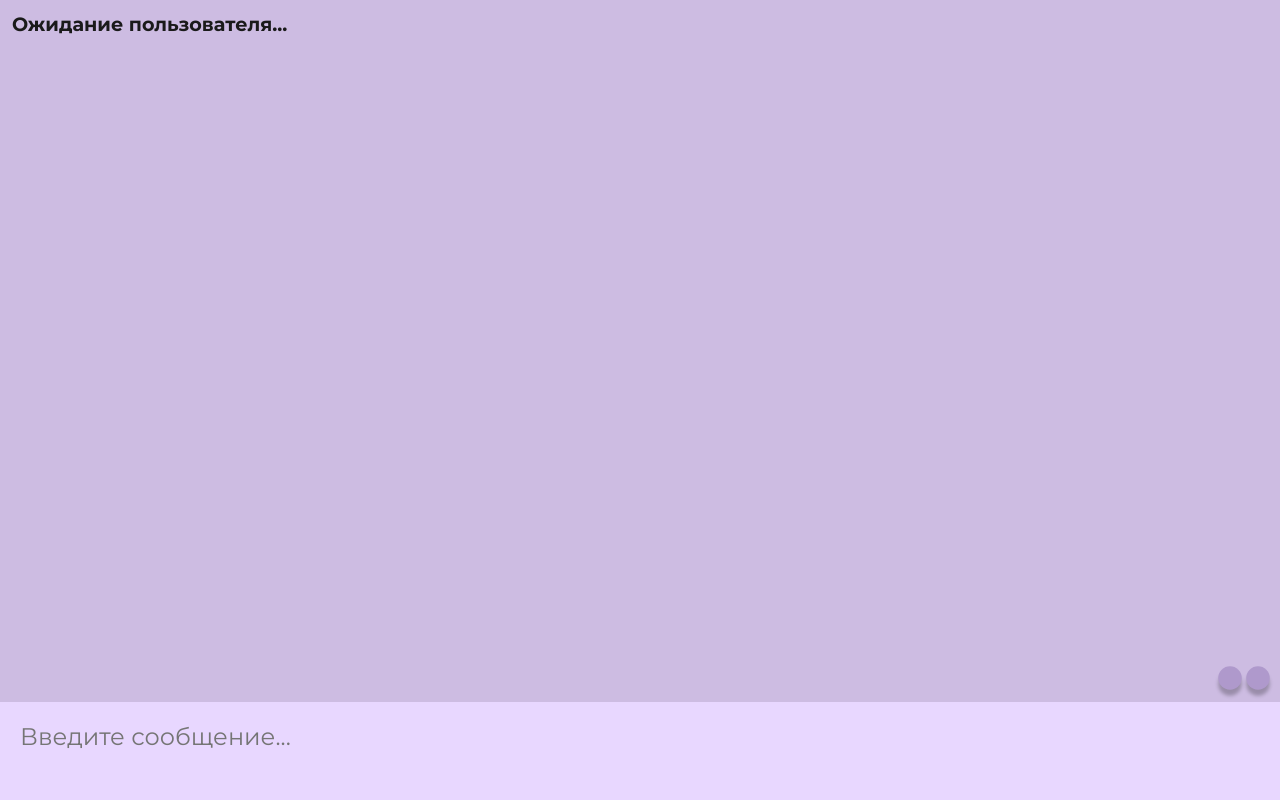
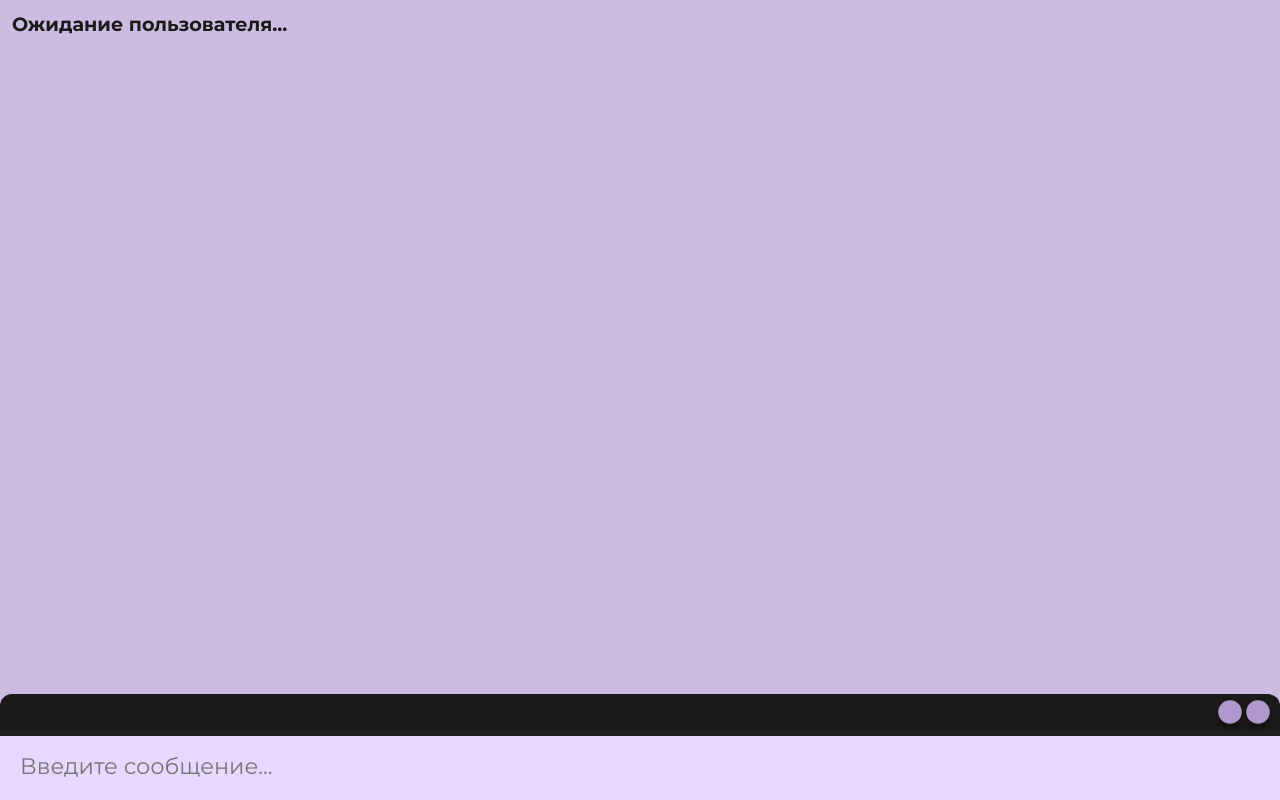
Before and after one commit to falbue/Live-Message, a Flask app: page /chat/1 in a window 1280 px wide. Run offline with Flask 3, Linux system fonts and the light colour scheme; some libraries are stand-ins or nearby versions.

Commit message:
Добавлен слайдер, для увеличения поля ввода

```diff
--- a/static/css/main.css
+++ b/static/css/main.css
@@ -133,22 +133,20 @@ button>i,
 	position: relative;
 	display: flex;
 	flex-direction: column;
-	gap: 6px;
 }
 
 nav {
-	position: absolute;
-	bottom: 110px;
 	z-index: 100;
 	display: flex;
 	align-items: flex-end;
 	justify-content: space-between;
 	width: 100%;
-	padding: 0 10px;
+	padding: 6px 10px;
 	box-sizing: border-box;
 	margin-right: auto;
 	flex-direction: row-reverse;
-	border-radius: 12px;
+	background-color: var(--black);
+	border-radius: 12px 12px 0 0;
 }
 
 nav > .buttons {
@@ -158,16 +156,45 @@ nav > .buttons {
 	gap: 4px;
 }
 
+.textarea-wrapper {
+    position: relative;
+    width: 100%;
+    display: flex;
+    flex-direction: column;
+}
+
+.resize-handle {
+    height: 6px;
+    background: var(--gray);
+    cursor: ns-resize;
+    margin-bottom: -3px;
+    z-index: 5;
+    position: relative;
+    display: flex;
+    align-items: center;
+    justify-content: center;
+    color: var(--text-color);
+
+}
+.resize-handle>i{}
+@media (max-width: 768px){
+	.resize-handle {height: 10px;}
+}
+
 textarea {
-	background-color: var(--input);
-	color: var(--text-color);
-	font-size: 24px;
-	padding: 20px 20px 20px 20px;
-	width: 100%;
-	border: none;
-	resize: none;
-	box-sizing: border-box;
-	min-height: 5vh;
+    background-color: var(--input);
+    color: var(--text-color);
+    font-size: 1.4rem;
+    padding: 20px;
+    width: 100%;
+    border: none;
+    box-sizing: border-box;
+    min-height: 1.2em;
+    /*max-height: calc(1.2em * 11);*/
+    max-height: 40dvh;
+    line-height: 1.2em;
+    resize: none;
+    overflow-y: auto;
 }
 textarea:focus {outline: none;}
 
@@ -175,7 +202,7 @@ textarea:focus {outline: none;}
 	textarea::placeholder {
 		position: absolute;
 		bottom: 20px;
-		font-size: 20px;
+		font-size: 1.4rem;
 	}
 	nav {bottom: 100px !important;}
 	textarea {font-size: 1.2rem}
--- a/static/css/variables.css
+++ b/static/css/variables.css
@@ -4,6 +4,7 @@
   --dark: #1A1A36;
   --dark2: #2E2661;
   --black: #1A1A1A;
+  --gray: #202020;
   --white: #E8D7FF;
   --red: #F44336;
   --green: #4CAF50;
--- /dev/null
+++ b/static/scripts/resize.js
@@ -0,0 +1,61 @@
+document.addEventListener('DOMContentLoaded', () => {
+    const textarea = document.getElementById('inputMessage');
+    const handle = document.querySelector('.resize-handle');
+
+    let startY;
+    let startHeight;
+
+    // Минимальная высота textarea (изначальный размер)
+    const initialHeight = textarea.offsetHeight;
+
+    // Максимальная высота — 40% экрана
+    const maxResizeHeight = window.innerHeight * 0.4; // 40% высоты экрана
+
+    // Функции для мыши
+    function startDrag(e) {
+        startY = e.clientY || e.touches?.[0].clientY;
+        startHeight = parseInt(document.defaultView.getComputedStyle(textarea).height, 10);
+
+        document.documentElement.addEventListener('mousemove', doDrag, false);
+        document.documentElement.addEventListener('mouseup', stopDrag, false);
+
+        // Добавляем touch-события
+        document.documentElement.addEventListener('touchmove', doDrag, { passive: false });
+        document.documentElement.addEventListener('touchend', stopDrag, false);
+    }
+
+    function doDrag(e) {
+        e.preventDefault(); // предотвращаем прокрутку при перетаскивании
+        const clientY = e.clientY || e.touches?.[0].clientY;
+        const newHeight = startHeight - (clientY - startY);
+
+        if (newHeight >= initialHeight && newHeight <= maxResizeHeight) {
+            textarea.style.height = `${newHeight}px`;
+        }
+    }
+
+    function stopDrag() {
+        document.documentElement.removeEventListener('mousemove', doDrag, false);
+        document.documentElement.removeEventListener('mouseup', stopDrag, false);
+        document.documentElement.removeEventListener('touchmove', doDrag, false);
+        document.documentElement.removeEventListener('touchend', stopDrag, false);
+    }
+
+    // Назначаем оба события: мышь и тач
+    handle.addEventListener('mousedown', startDrag);
+    handle.addEventListener('touchstart', startDrag, { passive: false });
+
+    // Автоувеличение высоты при вводе
+    textarea.addEventListener('input', autoResize);
+
+    function autoResize() {
+        if (parseInt(textarea.style.height, 10) < maxResizeHeight) {
+            textarea.style.height = 'auto';
+            const newHeight = Math.min(textarea.scrollHeight, maxResizeHeight);
+            textarea.style.height = `${newHeight}px`;
+        }
+    }
+
+    // Инициализация высоты
+    autoResize();
+});
--- a/templates/chat.html
+++ b/templates/chat.html
@@ -20,13 +20,17 @@
                 <button id="shareButton"><i class="iconoir-share-android"></i></button>
             </div>
         </nav>
-        <textarea id="inputMessage" placeholder="Введите сообщение..." inputmode="text"></textarea>
+        <div class="textarea-wrapper">
+            <div class="resize-handle"><i class="iconoir-menu"></i></div>
+            <textarea rows="1" id="inputMessage" placeholder="Введите сообщение..." inputmode="text"></textarea>
+        </div>
     </div>
 </main>
 
 <script src="{{ url_for('static', filename='scripts/chat.js') }}"></script>
 <script src="{{ url_for('static', filename='scripts/calls.js') }}"></script>
 <script src="{{ url_for('static', filename='scripts/share.js') }}"></script>
+<script src="{{ url_for('static', filename='scripts/resize.js') }}"></script>
 <script src="{{ url_for('static', filename='scripts/notification.js') }}" defer></script>
 
 <script>
```
